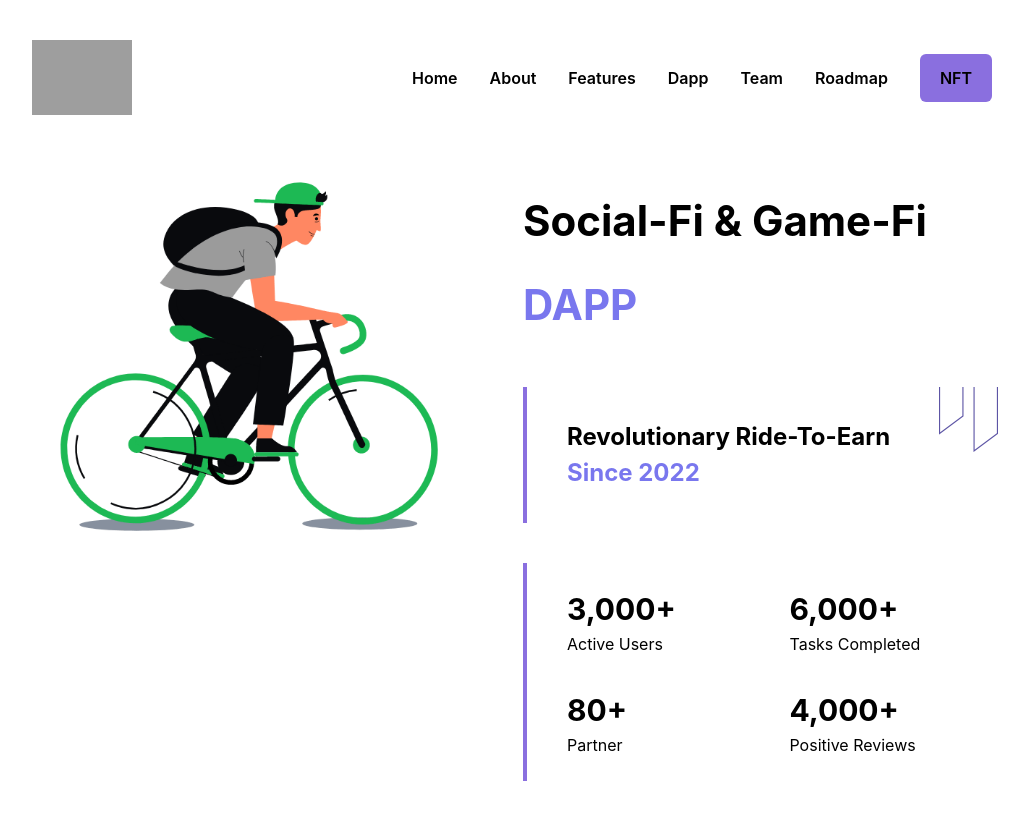
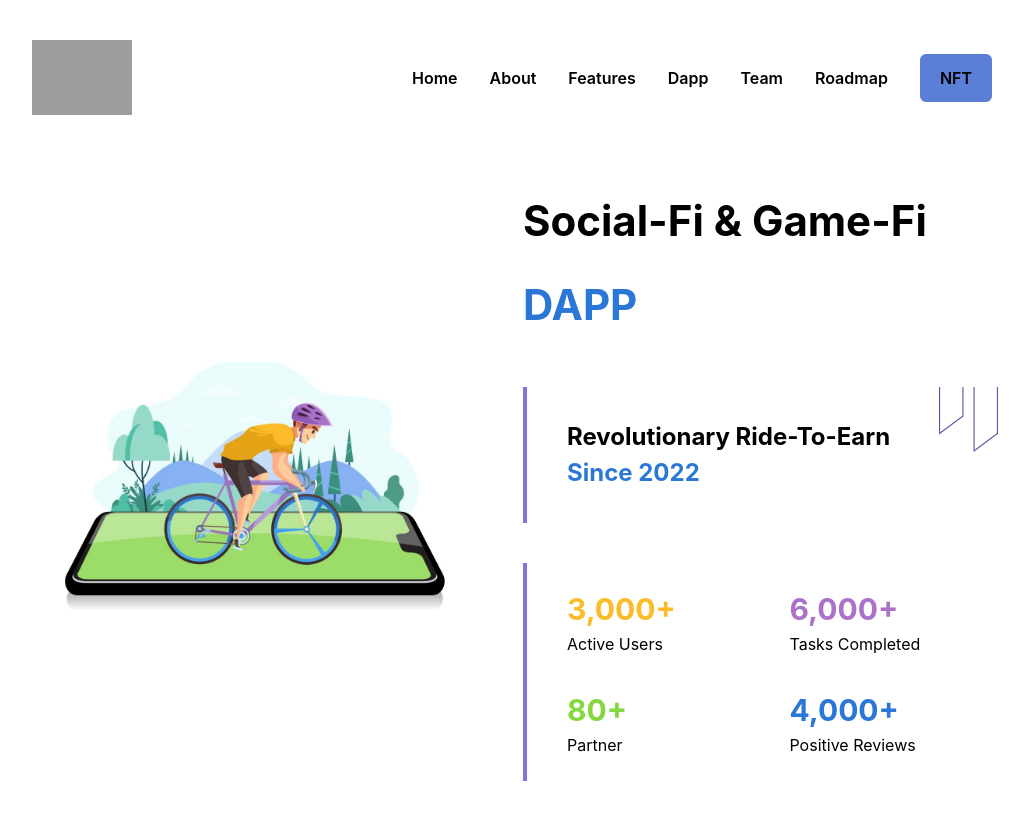
Before and after one commit to wwdfdo/paddlepay, a React (Create React App) app: page / in a window 1280 px wide. Shown: the whole page, without its empty margins (128-1157 px from the left). Built offline with nearby package versions, Linux system fonts and the light colour scheme; grey boxes are pictures that could not be loaded.

Commit message:
added colors section one

```diff
--- a/src/components/Header/Header.jsx
+++ b/src/components/Header/Header.jsx
@@ -9,25 +9,13 @@ const Header = () => {
     <div className="w-4/5 flex justify-between mx-auto">
       <Logo />
       <div className="flex gap-8 items-center text-base font-semibold">
-        <div>
-          <a href="#">Home</a>
-        </div>
-        <div>
-          <a href="#">About</a>
-        </div>
-        <div>
-          <a href="#">Features</a>
-        </div>
-        <div>
-          <a href="#">Dapp</a>
-        </div>
-        <div>
-          <a href="#">Team</a>
-        </div>
-        <div>
-          <a href="#">Roadmap</a>
-        </div>
-        <div className="bg-[#8A6FDF] py-3 px-5 rounded-md">NFT</div>
+        <div>Home</div>
+        <div>About</div>
+        <div>Features</div>
+        <div>Dapp</div>
+        <div>Team</div>
+        <div>Roadmap</div>
+        <div className="bg-[#5b7fd7] py-3 px-5 rounded-md">NFT</div>
       </div>
     </div>
   );
--- a/src/components/SectionTwo/SectionTwo.jsx
+++ b/src/components/SectionTwo/SectionTwo.jsx
@@ -1,17 +1,17 @@
 import React from "react";
-import ridebike from "../../images/ridebike.gif";
+import ridebike from "../../images/paddlepay-bike.jpeg";
 import Aboutinfoshape from "../../images/about-info-shape.png";
 
 const SectionTwo = () => {
   return (
-    <div className="flex w-5/6 mx-auto gap-12 items-start">
-      <div className="w-1/2">
+    <div className="flex w-5/6 mx-auto gap-12 items-center">
+      <div className="w-1/2 mt-20">
         <img src={ridebike} alt="" />
       </div>
       <div className="mt-16">
         <div className="mb-10">
           <h2 className="text-[42px] leading-loose font-bold">
-            Social-Fi & Game-Fi <span className="text-[#7977ee]">DAPP</span>
+            Social-Fi & Game-Fi <span className="text-[#2a77d7]">DAPP</span>
           </h2>
         </div>
         <div className="border-l-4 border-[#8A6FDF] text-[24px] font-bold relative">
@@ -21,27 +21,35 @@ const SectionTwo = () => {
           <h2 className="ml-10 mt-10 py-8">
             Revolutionary Ride-To-Earn
             <br />
-            <span className="text-[#7977ee]">Since 2022</span>
+            <span className="text-[#2a77d7]">Since 2022</span>
           </h2>
         </div>
         <div className="border-l-4 border-[#8A6FDF] mt-10 py-6">
           <div className="flex ml-10 mb-8 items-center">
             <div className="w-1/2">
-              <p className="text-[30px] leading[36px] font-bold">3,000+</p>
+              <p className="text-[30px] leading[36px] font-bold text-[#fcbb29]">
+                3,000+
+              </p>
               <p>Active Users</p>
             </div>
             <div className="w-1/2">
-              <p className=" text-[30px] leading[36px] font-bold">6,000+</p>
+              <p className=" text-[30px] leading[36px] font-bold text-[#ac72c9]">
+                6,000+
+              </p>
               <p>Tasks Completed</p>
             </div>
           </div>
           <div className="flex ml-10">
             <div className="w-1/2">
-              <p className=" text-[30px] leading[36px] font-bold">80+</p>
+              <p className=" text-[30px] leading[36px] font-bold text-[#83d840]">
+                80+
+              </p>
               <p>Partner</p>
             </div>
             <div className="w-1/2">
-              <p className=" text-[30px] leading[36px] font-bold">4,000+</p>
+              <p className=" text-[30px] leading[36px] font-bold text-[#2a77d7]">
+                4,000+
+              </p>
               <p>Positive Reviews</p>
             </div>
           </div>
```
Also changed, not shown: src/images/paddlepay-bike.jpeg (added).
